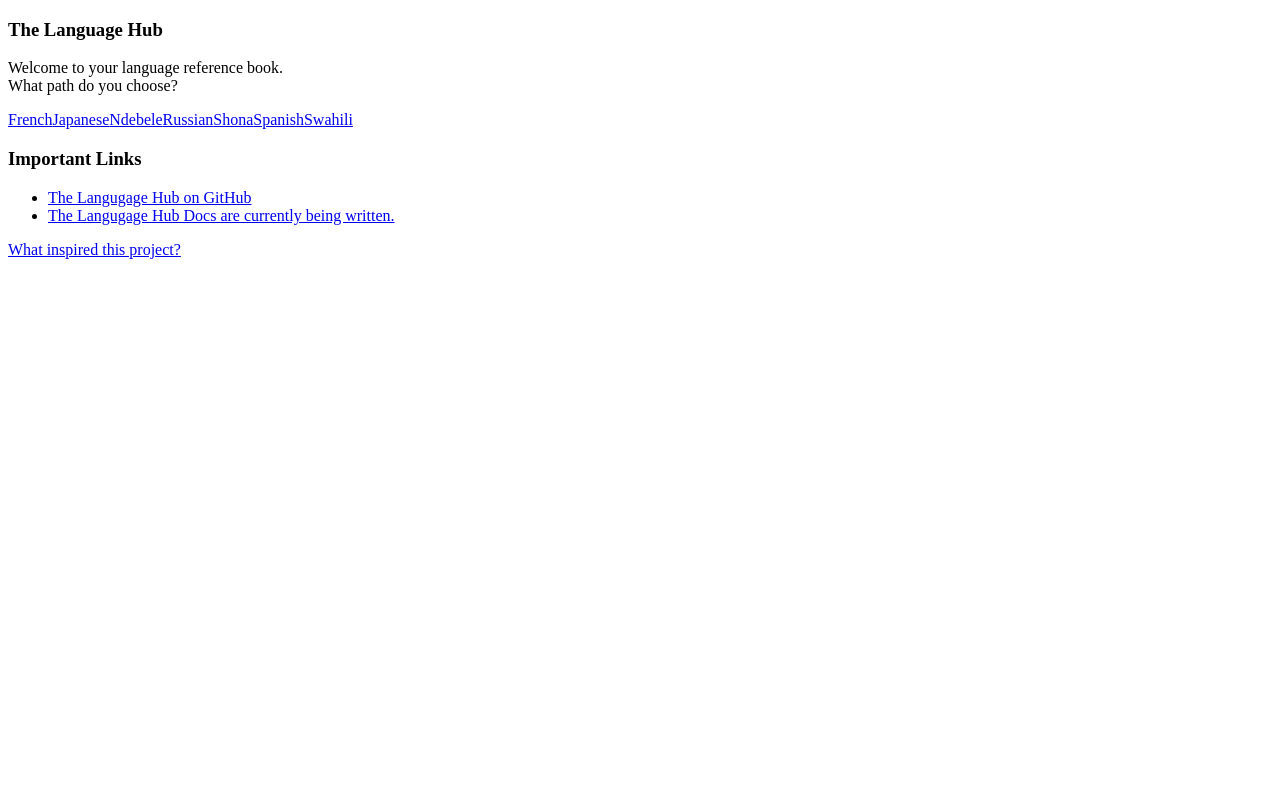
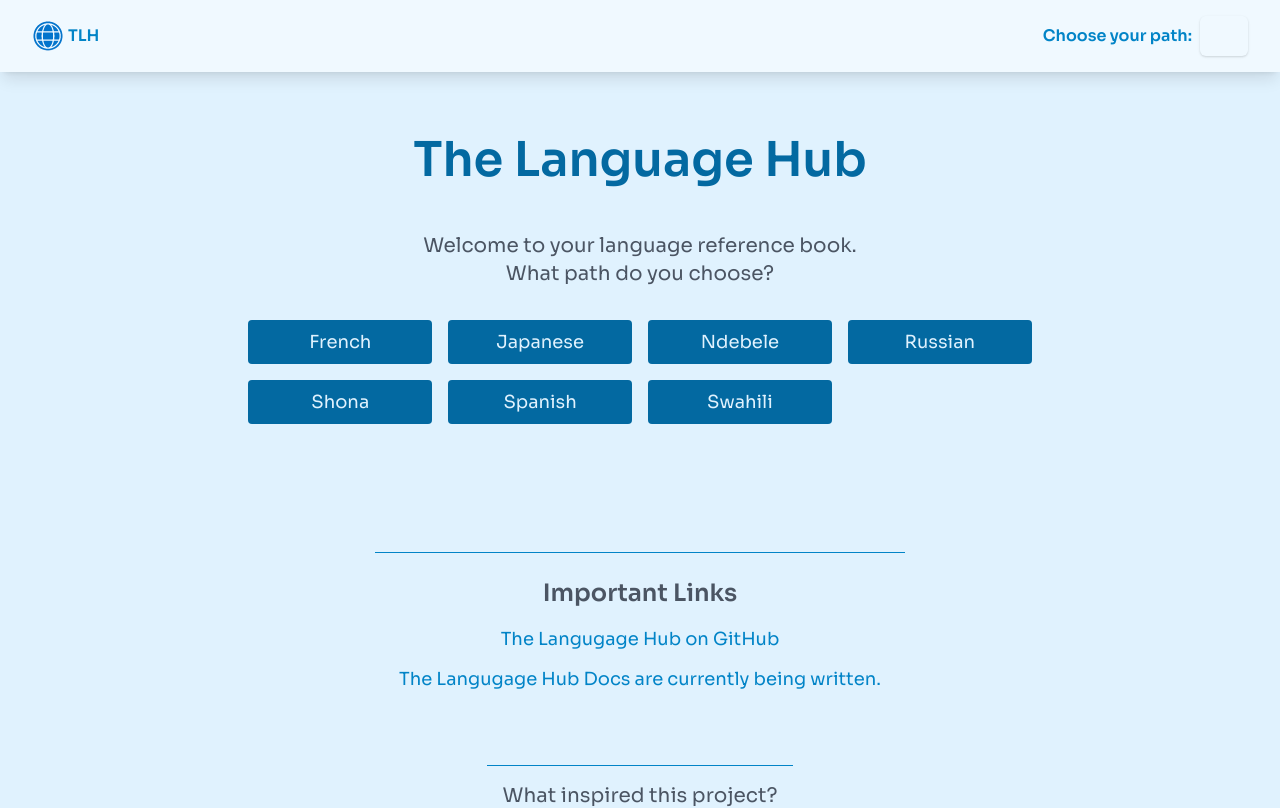
Before and after one commit to Psypher1/the-language-hub, a Next.js app: page / in a window 1280 px wide. Shown: the top 808 px of the page. Built offline with nearby package versions, Linux system fonts and the light colour scheme.

Commit message:
chore: returned missing _app.js file

```diff
--- /dev/null
+++ b/pages/_app.js
@@ -0,0 +1,30 @@
+import "../styles/globals.css";
+
+// SEO Imports
+import { DefaultSeo } from "next-seo";
+import SEO from "../next-seo.config";
+
+// Layout Imports
+import Wrapper from "@layouts/Wrapper";
+
+// Chakra UI
+import { ChakraProvider } from "@chakra-ui/react";
+
+function MyApp({ Component, pageProps }) {
+	return (
+		<>
+			<ChakraProvider>
+				<Wrapper>
+					{/* <Header /> */}
+					<section className="min-h-screen">
+						<DefaultSeo {...SEO} />
+						<Component {...pageProps} />
+					</section>
+					{/* <Footer /> */}
+				</Wrapper>
+			</ChakraProvider>
+		</>
+	);
+}
+
+export default MyApp;
```
